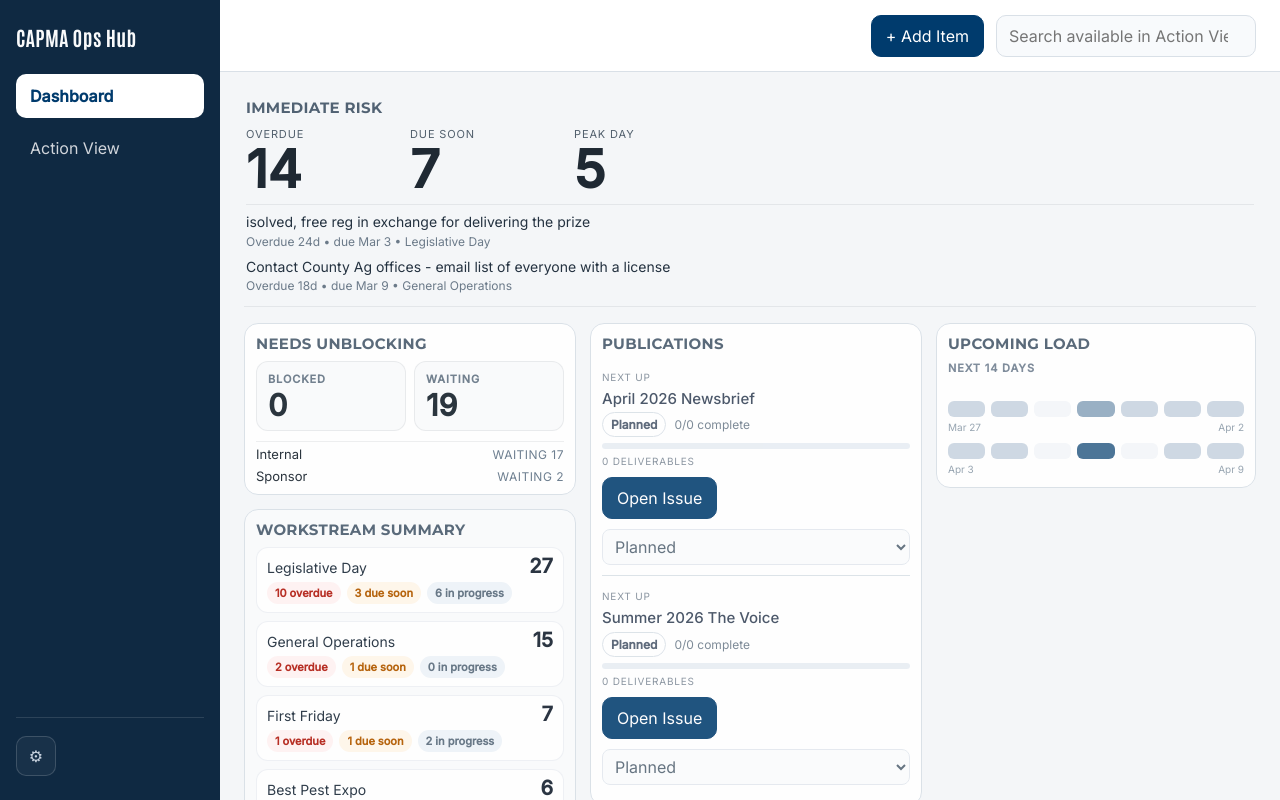
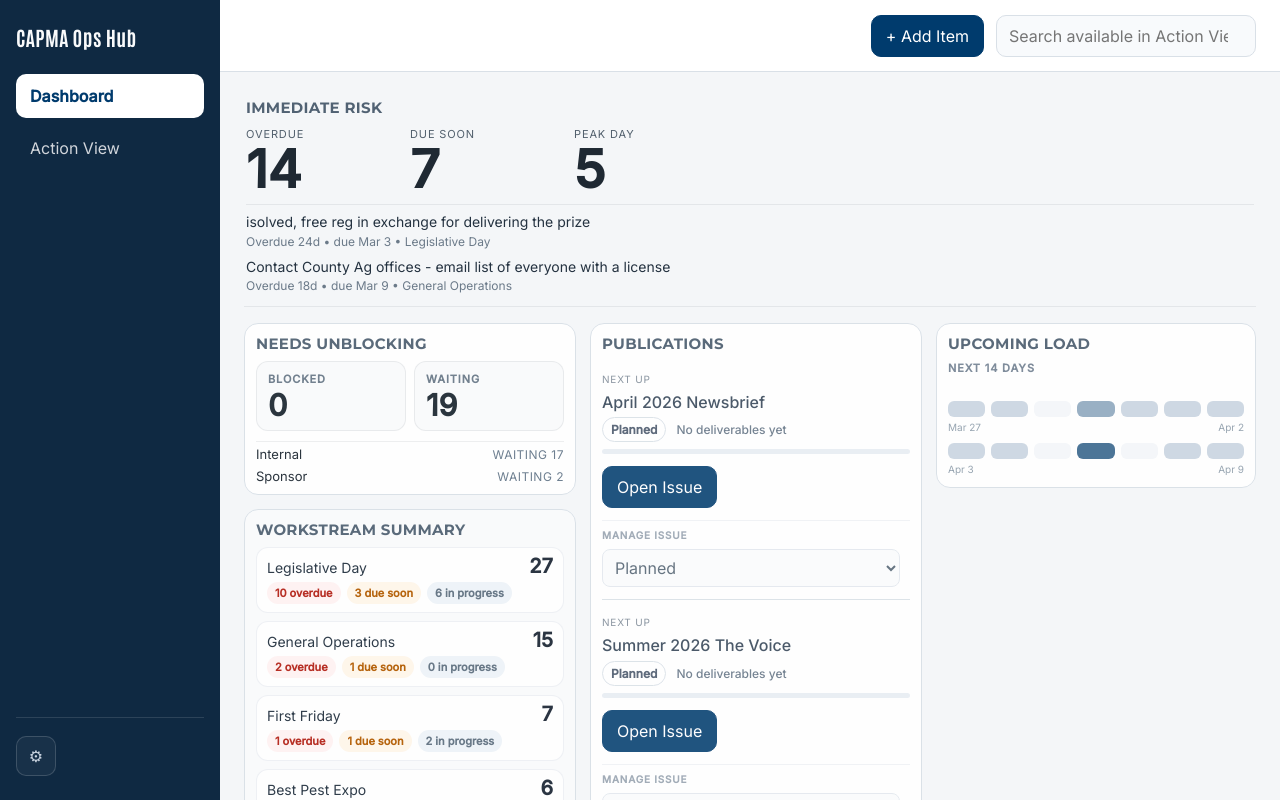
Before and after one commit to mondotDev/capma-ops, a Next.js app: page / in a window 1280 px wide. Shown: the top 800 px of the page. Built offline with nearby package versions, Linux system fonts and the light colour scheme.

Commit message:
Refine dashboard publications card

```diff
--- a/app/globals.css
+++ b/app/globals.css
@@ -761,8 +761,8 @@ textarea {
 
 .publication-row {
   display: grid;
-  gap: 10px;
-  padding: 10px 0;
+  gap: 12px;
+  padding: 12px 0;
   border-bottom: 1px solid var(--border);
   color: #5f6f7d;
 }
@@ -785,7 +785,7 @@ textarea {
 
 .publication-row__body {
   display: grid;
-  gap: 6px;
+  gap: 7px;
 }
 
 .publication-row__meta {
@@ -798,21 +798,21 @@ textarea {
 
 .publication-row__summary {
   display: grid;
-  gap: 4px;
+  gap: 5px;
 }
 
 .publication-row__title {
-  font-size: 15px;
+  font-size: 16px;
   font-weight: 500;
-  line-height: 1.3;
-  color: #334155;
+  line-height: 1.28;
+  color: #314254;
 }
 
 .publication-row__status-line {
   display: flex;
   flex-wrap: wrap;
   align-items: center;
-  gap: 8px;
+  gap: 10px;
 }
 
 .publication-row__status {
@@ -830,12 +830,13 @@ textarea {
 
 .publication-row__progress-copy {
   font-size: 12px;
-  color: #6b7a89;
+  font-weight: 500;
+  color: #627283;
 }
 
 .publication-row__progress {
   position: relative;
-  height: 6px;
+  height: 5px;
   overflow: hidden;
   border-radius: 999px;
   background: #e8edf3;
@@ -858,7 +859,7 @@ textarea {
   display: flex;
   flex-wrap: wrap;
   justify-content: flex-start;
-  gap: 6px;
+  gap: 8px;
   align-items: center;
 }
 
@@ -871,27 +872,51 @@ textarea {
 }
 
 .publication-row__utility {
-  display: flex;
-  flex-wrap: wrap;
+  display: grid;
+  grid-template-columns: minmax(0, 1fr);
   gap: 8px;
   align-items: center;
+  padding-top: 8px;
+  border-top: 1px solid rgba(148, 163, 184, 0.16);
+}
+
+.publication-row__utility-label {
+  font-size: 10px;
+  font-weight: 700;
+  letter-spacing: 0.08em;
+  text-transform: uppercase;
+  color: #95a1ae;
+}
+
+.publication-row__utility-controls {
+  display: grid;
+  grid-template-columns: minmax(0, 1fr) auto;
+  gap: 10px;
+  align-items: center;
 }
 
 .publication-row__status-select {
-  flex: 1 1 180px;
-  min-width: 180px;
+  width: 100%;
+  min-width: 0;
   background: #fcfdff;
   border-color: #e2e8f0;
   color: #516170;
+  min-height: 38px;
 }
 
 .publication-row__complete {
+  min-height: 38px;
+  padding: 0 14px;
+  border: 1px solid #d9e2ec;
+  border-radius: 12px;
+  background: #fbfdff;
   color: #5f6f7d;
 }
 
 .publication-row__complete--ready {
   border-color: rgba(0, 59, 109, 0.22);
   color: var(--accent);
+  background: rgba(0, 59, 109, 0.04);
 }
 
 .detail-row {
--- a/components/dashboard-view.tsx
+++ b/components/dashboard-view.tsx
@@ -165,6 +165,10 @@ export function DashboardView() {
                 const progressPercent =
                   issueProgress.total > 0 ? Math.round((issueProgress.complete / issueProgress.total) * 100) : 0;
                 const canCompleteIssue = issueProgress.total > 0 && issueProgress.complete === issueProgress.total;
+                const progressCopy =
+                  issueProgress.total > 0
+                    ? `${issueProgress.complete} of ${issueProgress.total} complete`
+                    : "No deliverables yet";
 
                 return (
                   <div
@@ -189,17 +193,12 @@ export function DashboardView() {
                         </div>
                         <div className="publication-row__status-line">
                           <span className="publication-row__status">{issue.status}</span>
-                          <span className="publication-row__progress-copy">
-                            {issueProgress.complete}/{issueProgress.total} complete
-                          </span>
+                          <span className="publication-row__progress-copy">{progressCopy}</span>
                         </div>
                       </div>
                       <div aria-hidden="true" className="publication-row__progress">
                         <span className="publication-row__progress-bar" style={{ width: `${progressPercent}%` }} />
                       </div>
-                      {issue.status === "Planned" && issueProgress.total === 0 ? (
-                        <div className="publication-row__meta">0 deliverables</div>
-                      ) : null}
                       {!issue.dueDate ? <div className="publication-row__warning">missing due date</div> : null}
                     </div>
                     <div className="publication-row__actions" onClick={(event) => event.stopPropagation()}>
@@ -244,6 +243,8 @@ export function DashboardView() {
                       ) : null}
                     </div>
                     <div className="publication-row__utility" onClick={(event) => event.stopPropagation()}>
+                      <div className="publication-row__utility-label">Manage issue</div>
+                      <div className="publication-row__utility-controls">
                         <select
                           aria-label={`Issue status for ${issue.label}`}
                           className="cell-select publication-row__status-select"
@@ -252,7 +253,9 @@ export function DashboardView() {
                             const result = setIssueStatus(issue.label, nextStatus);
                             setActivePublicationIssue(nextStatus === "Open" ? issue.label : null);
                             if (nextStatus === "Complete" && !result.completed) {
-                            setPublicationFeedback(formatCompletionBlockedFeedback(issue.label, result.blockedDeliverables));
+                              setPublicationFeedback(
+                                formatCompletionBlockedFeedback(issue.label, result.blockedDeliverables)
+                              );
                             }
                           }}
                           value={issue.status}
@@ -274,6 +277,7 @@ export function DashboardView() {
                             Complete Issue
                           </button>
                         ) : null}
+                      </div>
                     </div>
                     {issue.status === "Open" ? (
                       issuePendingCompletion === issue.label ? (
```
Lines whose indentation alone changed are shown as unchanged.
